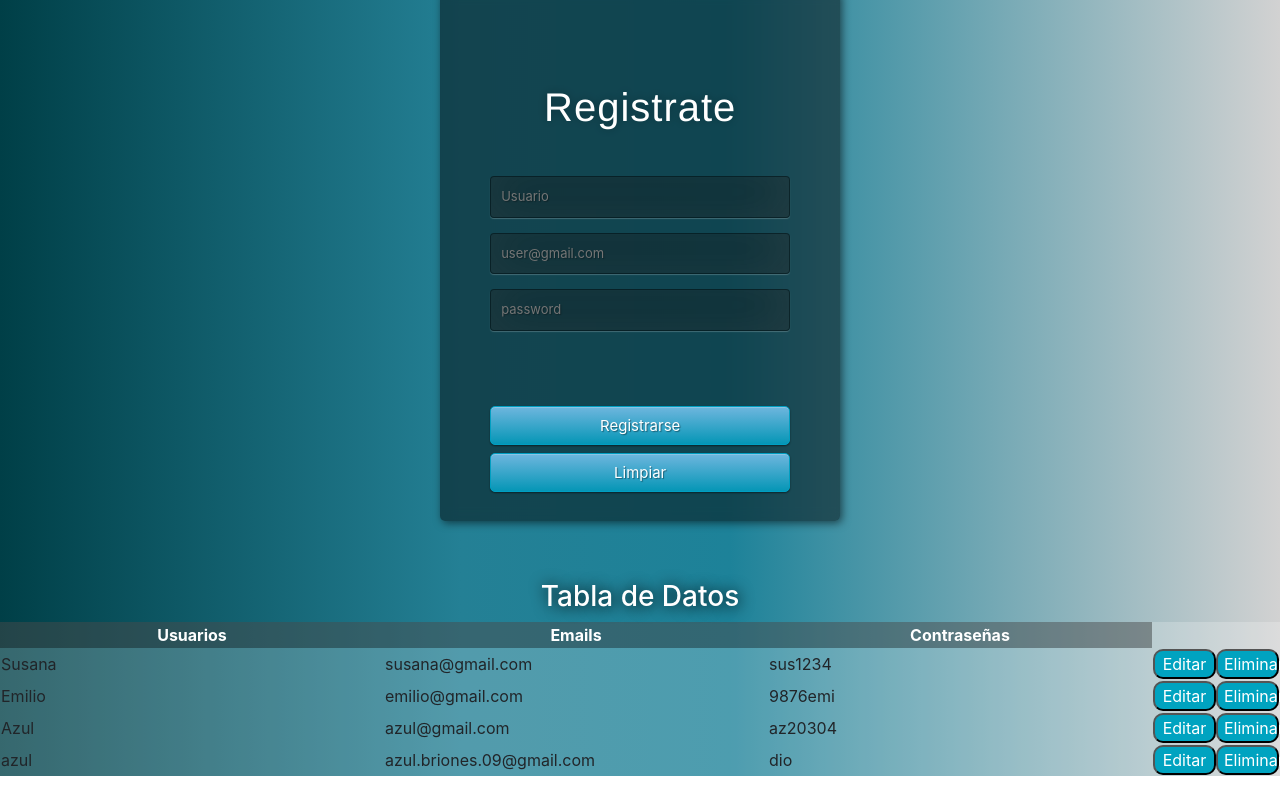
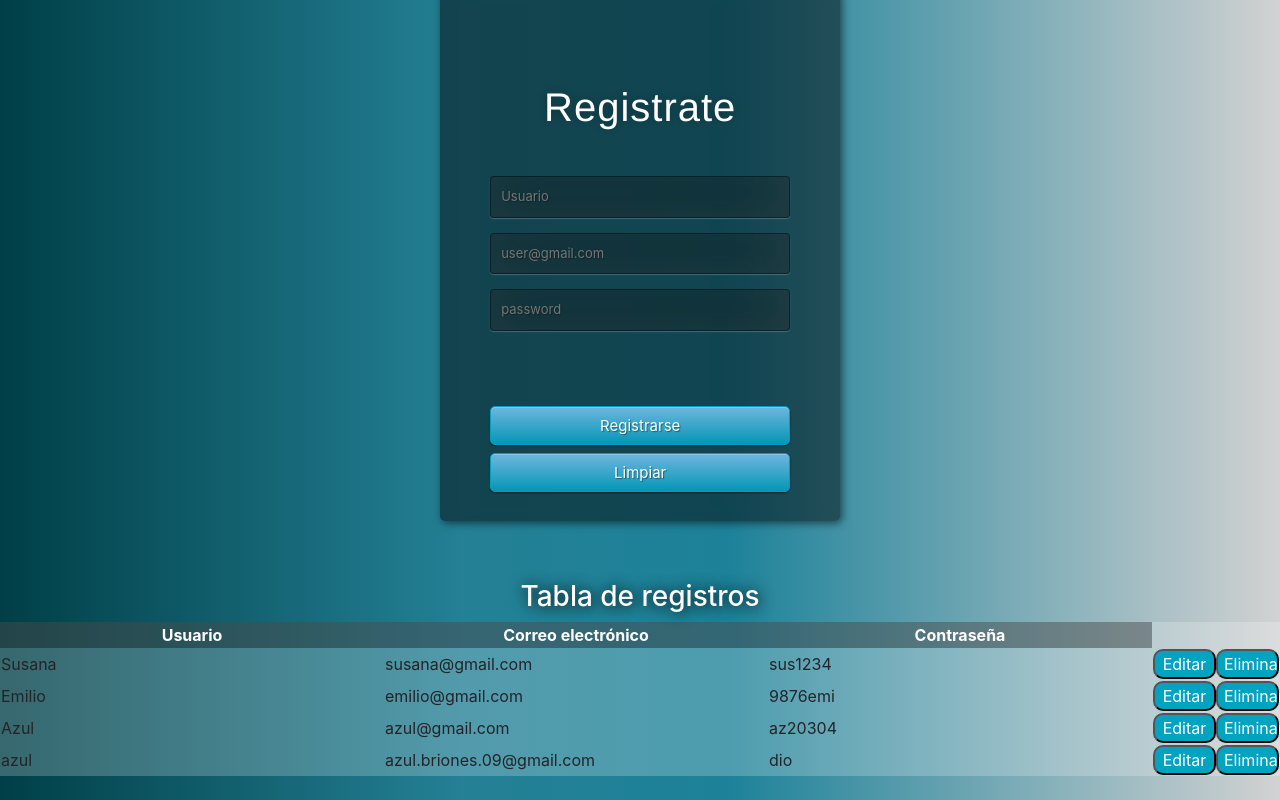
Before and after one commit to 203720/Landing-page, a React (Create React App) app in the folder proyecto-api/: page /Admin in a window 1280 px wide. Shown: the part 1192-1992 px from the top of the page. Before the commit the page ends 1968 px from the top, so only its background shows below. Built offline with nearby package versions, Linux system fonts and the light colour scheme; data requests are answered from the project's data file.

Commit message:
Update CrudTableUsers.js
Co-Authored-By: Emilio Torres <77992695+203453@users.noreply.github.com>

```diff
--- a/proyecto-api/src/componentes/CrudTableUsers.js
+++ b/proyecto-api/src/componentes/CrudTableUsers.js
@@ -5,12 +5,12 @@ import '../css/table.css'
 const CrudTableUsers = ({data, setDatoEditar, borrarRegistro})=>{
      return(
         <div class="wrapTable">
-            <h3>Tabla de Datos</h3>
+            <h3>Tabla de registros</h3>
             <table id="usuarios">
                     <tr>
-                        <th>Usuarios</th>
-                        <th>Emails</th>
-                        <th>Contraseñas</th>
+                        <th>Usuario</th>
+                        <th>Correo electrónico</th>
+                        <th>Contraseña</th>
                     </tr>
                 <tbody>
                     {data.length >0?
@@ -25,12 +25,13 @@ const CrudTableUsers = ({data, setDatoEditar, borrarRegistro})=>{
 
                     ):(
 
-                        <tr><td colSpan="3">Sin datos</td>
+                        <tr><td colSpan="5">Sin datos</td>
                         </tr>
 
                         ) }
                 </tbody>
             </table>
+            <br></br>
         </div>
      );
 };
```
